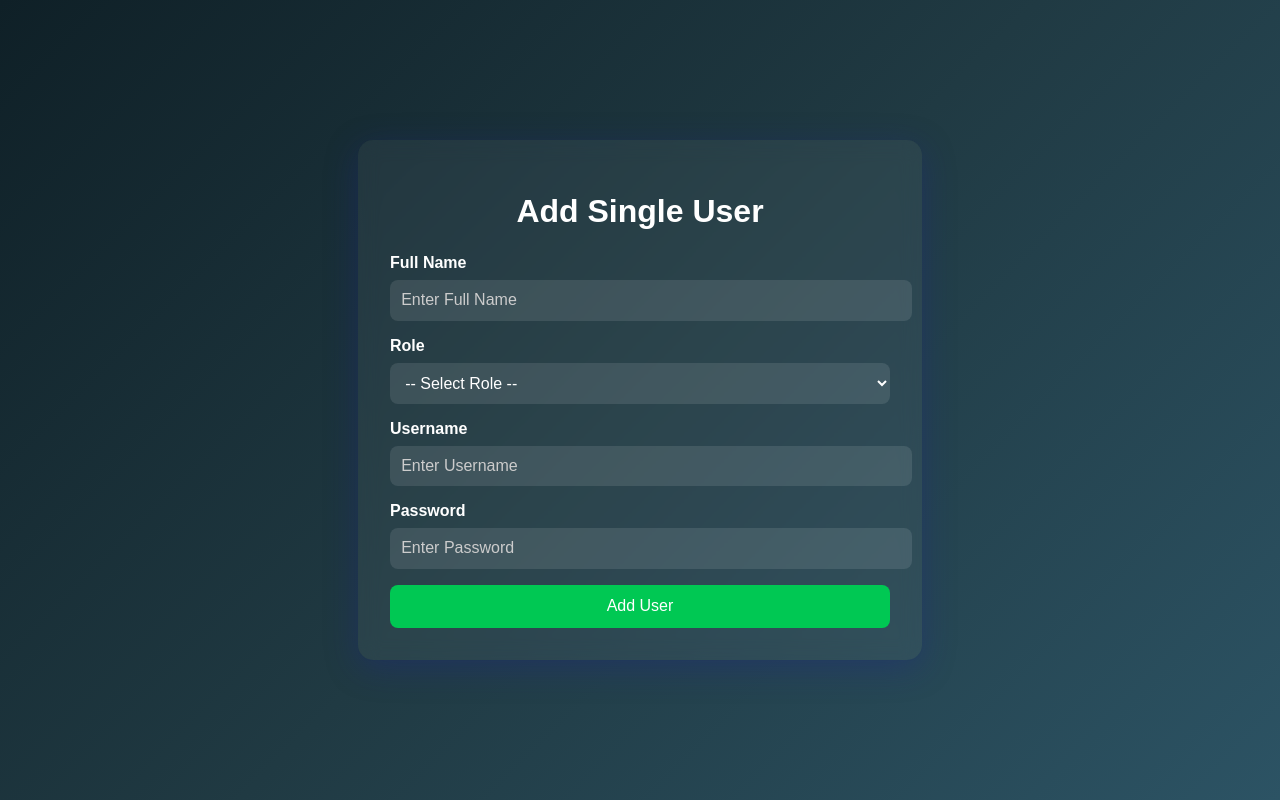
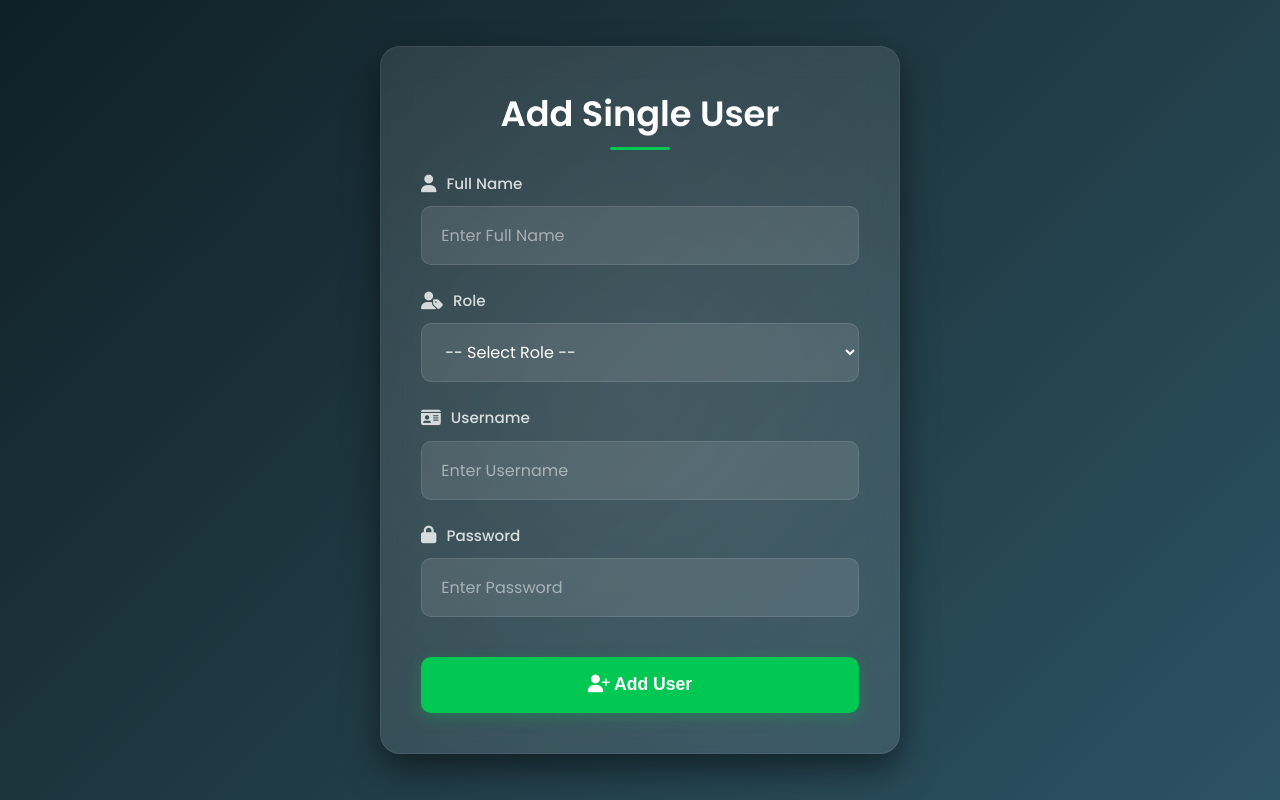
Before and after one commit to Mayurhr/digital-attendance, a Flask app: page /admin/add-user in a window 1280 px wide. Run offline with Flask 3, Linux system fonts and the light colour scheme; the visitor is signed in with stand-in values (Sample User, id 1); some libraries are stand-ins or nearby versions.

Commit message:
Update css in add.html

```diff
--- a/templates/add.html
+++ b/templates/add.html
@@ -1,77 +1,204 @@
 <!DOCTYPE html>
 <html lang="en">
+
 <head>
   <meta charset="UTF-8" />
-  <meta name="viewport" content="width=device-width, initial-scale=1.0"/>
+  <meta name="viewport" content="width=device-width, initial-scale=1.0" />
   <title>Add Users</title>
+  <link href="https://fonts.googleapis.com/css2?family=Poppins:wght@300;400;500;600;700&display=swap" rel="stylesheet">
+  <link rel="stylesheet" href="https://cdnjs.cloudflare.com/ajax/libs/font-awesome/6.4.0/css/all.min.css">
   <style>
+    :root {
+      --primary: #00c853;
+      --primary-hover: #00e676;
+      --dark-bg: linear-gradient(135deg, #0f2027, #203a43, #2c5364);
+      --card-bg: rgba(255, 255, 255, 0.07);
+      --input-bg: rgba(255, 255, 255, 0.1);
+      --text-color: #fff;
+      --label-color: rgba(255, 255, 255, 0.8);
+      --error-color: #ff6b6b;
+      --success-color: #0f0;
+    }
+
+    * {
+      margin: 0;
+      padding: 0;
+      box-sizing: border-box;
+    }
+
     body {
-      margin: 0;
       font-family: 'Poppins', sans-serif;
-      background: linear-gradient(135deg, #0f2027, #203a43, #2c5364);
-      color: #fff;
+      background: var(--dark-bg);
+      color: var(--text-color);
       display: flex;
       justify-content: center;
       align-items: center;
-      height: 100vh;
+      min-height: 100vh;
+      padding: 20px;
     }
 
     .form-container {
-      background: rgba(255, 255, 255, 0.05);
-      padding: 2rem;
-      border-radius: 15px;
-      box-shadow: 0 8px 32px 0 rgba(31, 38, 135, 0.37);
-      backdrop-filter: blur(10px);
+      background: var(--card-bg);
+      padding: 2.5rem;
+      border-radius: 20px;
+      box-shadow: 0 15px 35px rgba(0, 0, 0, 0.5);
+      backdrop-filter: blur(15px);
       width: 100%;
-      max-width: 500px;
-      animation: fadeIn 0.5s ease-in-out;
+      max-width: 520px;
+      animation: fadeIn 0.6s ease-out;
+      border: 1px solid rgba(255, 255, 255, 0.1);
+      position: relative;
+      overflow: hidden;
+    }
+
+    .form-container::before {
+      content: '';
+      position: absolute;
+      top: -50%;
+      left: -50%;
+      width: 200%;
+      height: 200%;
+      background: radial-gradient(circle, rgba(255, 255, 255, 0.1) 0%, transparent 70%);
+      transform: rotate(30deg);
+      pointer-events: none;
     }
 
     h1 {
       text-align: center;
+      margin-bottom: 2rem;
+      font-size: 2.2rem;
+      font-weight: 600;
+      position: relative;
+      display: inline-block;
+      width: 100%;
+    }
+
+    h1::after {
+      content: '';
+      position: absolute;
+      bottom: -10px;
+      left: 50%;
+      transform: translateX(-50%);
+      width: 60px;
+      height: 3px;
+      background: var(--primary);
+      border-radius: 3px;
+    }
+
+    .input-group {
       margin-bottom: 1.5rem;
-      font-size: 2rem;
+      position: relative;
     }
 
     label {
       display: block;
-      margin-bottom: 0.5rem;
-      font-weight: 600;
+      margin-bottom: 0.7rem;
+      font-weight: 500;
+      color: var(--label-color);
+      font-size: 0.95rem;
+      display: flex;
+      align-items: center;
     }
 
-    input, select {
+    label i {
+      margin-right: 10px;
+      font-size: 1.1rem;
+    }
+
+    input,
+    select {
       width: 100%;
-      padding: 0.7rem;
-      border-radius: 8px;
-      border: none;
-      margin-bottom: 1rem;
-      background: rgba(255, 255, 255, 0.1);
-      color: #fff;
+      padding: 1rem 1.2rem;
+      border-radius: 10px;
+      border: 1px solid rgba(255, 255, 255, 0.1);
+      background: var(--input-bg);
+      color: var(--text-color);
       font-size: 1rem;
+      font-family: 'Poppins', sans-serif;
+      transition: all 0.3s ease;
+    }
+
+    input:focus,
+    select:focus {
+      outline: none;
+      border-color: var(--primary);
+      box-shadow: 0 0 0 2px rgba(0, 200, 83, 0.2);
     }
 
     input::placeholder {
-      color: #ccc;
+      color: rgba(255, 255, 255, 0.5);
+    }
+
+    .file-upload {
+      background: var(--input-bg);
+      border-radius: 10px;
+      padding: 1.2rem;
+      border: 1px dashed rgba(255, 255, 255, 0.2);
+      cursor: pointer;
+      transition: all 0.3s ease;
+      display: none;
+    }
+
+    .file-upload:hover {
+      border-color: var(--primary);
+    }
+
+    .file-upload label {
+      margin-bottom: 0;
+      cursor: pointer;
+      display: flex;
+      justify-content: center;
+      align-items: center;
+      flex-direction: column;
+      color: rgba(255, 255, 255, 0.7);
+    }
+
+    .file-upload i {
+      font-size: 2rem;
+      margin-bottom: 10px;
+      color: var(--primary);
     }
 
     .submit-btn {
       width: 100%;
-      padding: 0.8rem;
-      background: #00c853;
+      padding: 1.1rem;
+      background: var(--primary);
       border: none;
-      border-radius: 8px;
-      font-size: 1rem;
+      border-radius: 10px;
+      font-size: 1.1rem;
+      font-weight: 600;
       color: #fff;
       cursor: pointer;
-      transition: background 0.3s ease;
+      transition: all 0.3s ease;
+      margin-top: 1rem;
+      box-shadow: 0 4px 15px rgba(0, 200, 83, 0.3);
+      position: relative;
+      overflow: hidden;
+    }
+
+    .submit-btn::before {
+      content: '';
+      position: absolute;
+      top: 0;
+      left: -100%;
+      width: 100%;
+      height: 100%;
+      background: linear-gradient(90deg, transparent, rgba(255, 255, 255, 0.2), transparent);
+      transition: 0.5s;
+    }
+
+    .submit-btn:hover::before {
+      left: 100%;
     }
 
     .submit-btn:hover {
-      background: #00e676;
+      background: var(--primary-hover);
+      transform: translateY(-2px);
+      box-shadow: 0 7px 18px rgba(0, 230, 118, 0.4);
     }
 
-    #photoUpload {
-      display: none;
+    .submit-btn:active {
+      transform: translateY(0);
     }
 
     .popup {
@@ -79,23 +206,60 @@
       top: 50%;
       left: 50%;
       transform: translate(-50%, -50%) scale(0);
-      background: #1e1e1e;
-      color: #0f0;
-      padding: 1.5rem 2rem;
-      border-radius: 12px;
-      font-size: 1.2rem;
+      background: rgba(30, 30, 30, 0.95);
+      color: var(--success-color);
+      padding: 1.8rem 2.5rem;
+      border-radius: 15px;
+      font-size: 1.3rem;
       text-align: center;
-      transition: transform 0.3s ease;
-      z-index: 999;
+      transition: transform 0.4s ease;
+      z-index: 1000;
+      box-shadow: 0 5px 25px rgba(0, 0, 0, 0.5);
+      border: 1px solid rgba(0, 200, 83, 0.3);
+      display: flex;
+      align-items: center;
+      gap: 15px;
     }
 
     .popup.show {
       transform: translate(-50%, -50%) scale(1);
     }
 
+    .popup i {
+      font-size: 2rem;
+    }
+
+    option {
+      background: #2c5364;
+      color: white;
+      padding: 10px;
+    }
+
     @keyframes fadeIn {
-      from { opacity: 0; transform: translateY(-20px); }
-      to { opacity: 1; transform: translateY(0); }
+      from {
+        opacity: 0;
+        transform: translateY(-30px);
+      }
+
+      to {
+        opacity: 1;
+        transform: translateY(0);
+      }
+    }
+
+    @media (max-width: 576px) {
+      .form-container {
+        padding: 1.8rem;
+      }
+
+      h1 {
+        font-size: 1.8rem;
+      }
+
+      input,
+      select {
+        padding: 0.9rem;
+      }
     }
   </style>
 </head>
```
